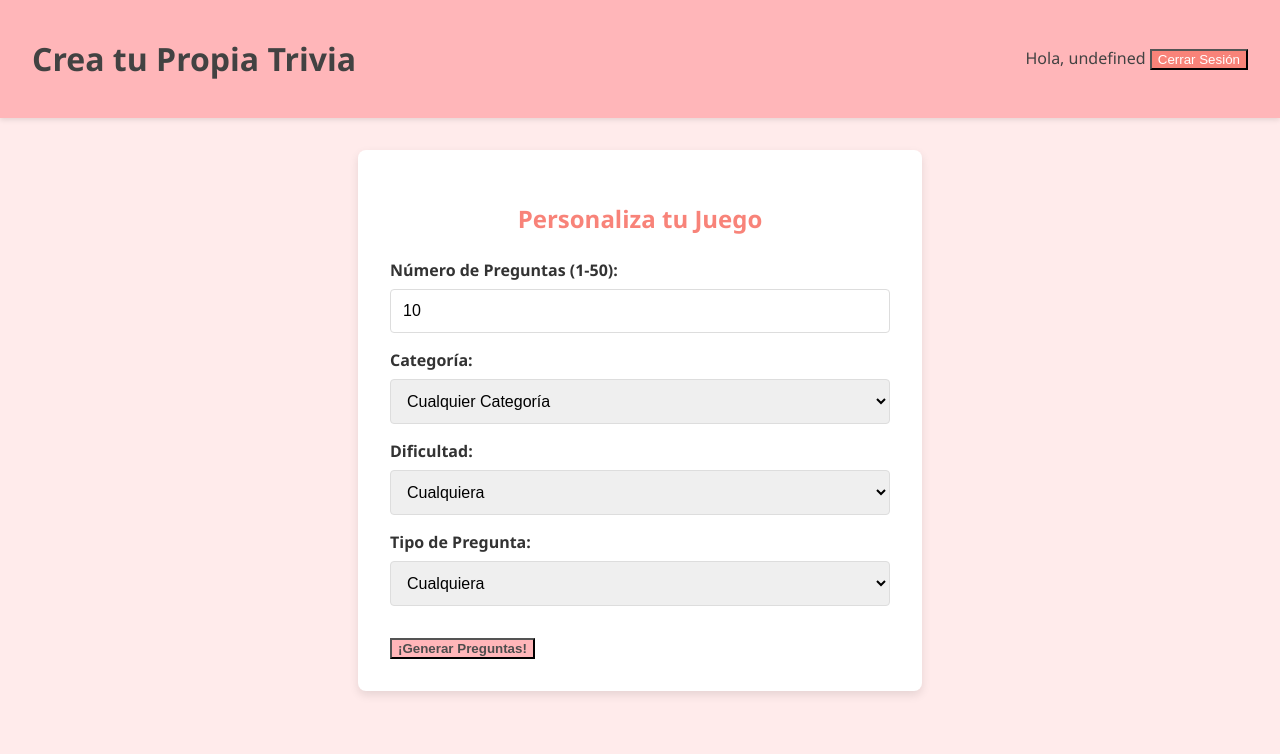
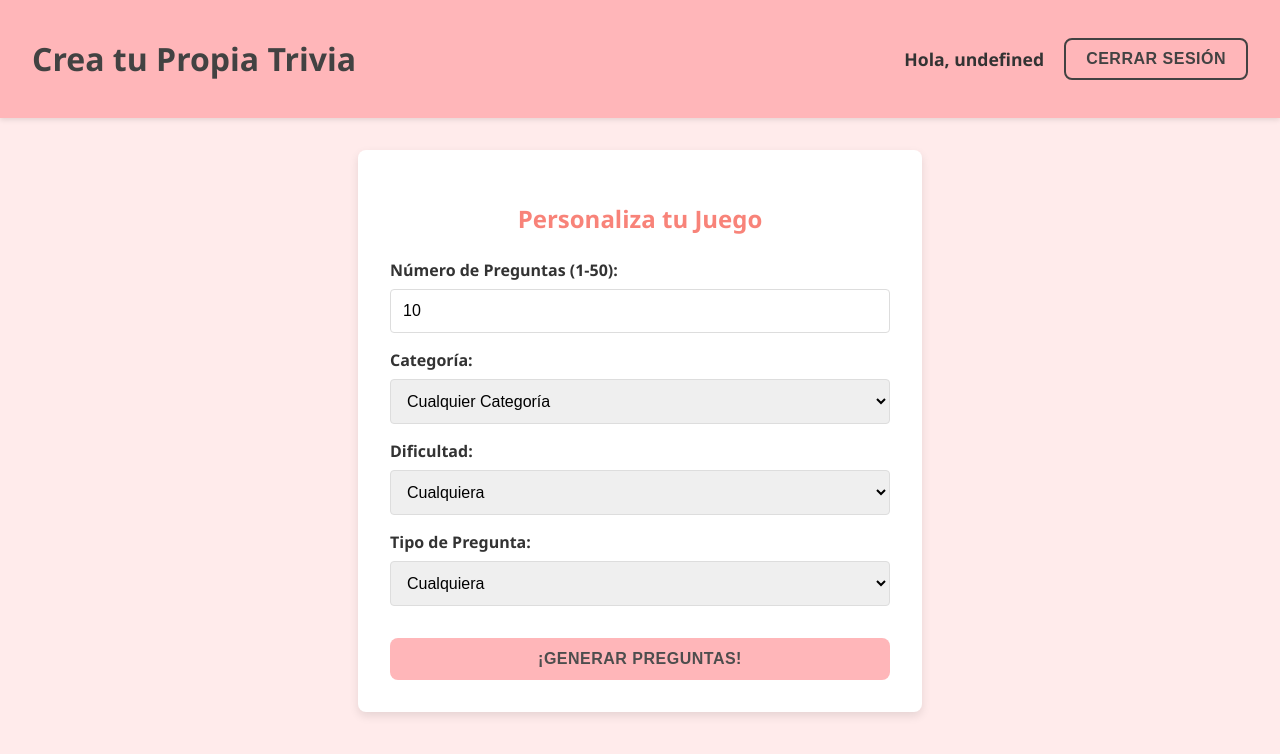
Before and after one commit to Brusle/Proyecto-P-gina-Simple, a plain HTML site: page ProyectopaginaAPI/principal/principal.html in a window 1280 px wide. Drawn offline with Linux system fonts and the light colour scheme; no server answers; sample sign-in values are in the browser's storage.

Commit message:
Cambios en botones, variedad de imagenes y detalles de colores

```diff
--- a/ProyectopaginaAPI/base/style.css
+++ b/ProyectopaginaAPI/base/style.css
@@ -13,12 +13,12 @@ body, html {
     left: 0;
     width: 100%;
     height: 100%;
-    /* RUTA CORREGIDA: Asume que tienes una carpeta 'Images' al mismo nivel que 'base' */
-    background-image: url('../Images/fondo.jpg');
+    /* La imagen de fondo ahora se establece con JavaScript */
     background-size: cover;
     background-position: center;
     filter: blur(0.2s) brightness(0.8);
     z-index: -1;
+    transition: background-image 0.5s ease-in-out; /* Efecto suave de cambio */
 }
 
 .main-container {
--- a/ProyectopaginaAPI/principal/principal.css
+++ b/ProyectopaginaAPI/principal/principal.css
@@ -15,10 +15,22 @@ header {
     box-shadow: 0 2px 5px rgba(0,0,0,0.1);
 }
 
-#logout-btn {
-    background-color: #F88379; /* Rojo pastel más oscuro */
-    color: white;
+.user-info {
+    display: flex;
+    align-items: center;
+    gap: 20px; /* Aumentado el espacio */
 }
+
+/* =================================================================== */
+/* NUEVOS ESTILOS PARA MENSAJE DE BIENVENIDA              */
+/* =================================================================== */
+#welcome-message {
+    font-size: 1.1em; /* Más grande */
+    font-weight: 700; /* Equivalente a 'bold' */
+    color: #333;
+}
+/* =================================================================== */
+
 
 main {
     display: flex;
@@ -61,9 +73,50 @@ main {
     box-sizing: border-box;
 }
 
-.generator-form button {
+/* =================================================================== */
+/* NUEVOS ESTILOS UNIFICADOS PARA BOTONES                 */
+/* =================================================================== */
+
+/* 1. Estilo base que ambos botones compartirán */
+.btn {
+    padding: 10px 20px;
+    font-size: 1rem;
+    font-weight: bold;
+    border: 2px solid transparent;
+    border-radius: 8px;
+    cursor: pointer;
+    transition: all 0.3s ease;
+    text-transform: uppercase;
+    letter-spacing: 0.5px;
+}
+
+/* 2. Estilo para el botón de acción principal (Generar) */
+.btn-primary {
+    background-color: #FFB6B9; /* Rojo pastel */
+    color: #4D4D4D;
+    width: 100%; /* Para que ocupe todo el ancho del formulario */
     margin-top: 1rem;
-    background-color: #FFB6B9; /* Rojo pastel */
-    font-weight: bold;
-    color: #4D4D4D;
 }
+
+.btn-primary:hover {
+    background-color: #FAABAE; /* Tono más oscuro */
+    box-shadow: 0 4px 8px rgba(0,0,0,0.1);
+    transform: translateY(-2px);
+}
+
+/* 3. Estilo para el botón de cerrar sesión (Logout) */
+.btn-logout {
+    background-color: transparent;
+    border-color: #424242; /* Borde del color del texto */
+    color: #424242;
+}
+
+.btn-logout:hover {
+    background-color: #424242;
+    color: white;
+}
+
+/* Eliminamos los estilos viejos y específicos para evitar conflictos */
+#logout-btn, .generator-form button {
+    /* Los estilos ahora vienen de las clases .btn, .btn-primary, y .btn-logout */
+}
--- a/ProyectopaginaAPI/principal/principal.html
+++ b/ProyectopaginaAPI/principal/principal.html
@@ -11,7 +11,7 @@
         <h1>Crea tu Propia Trivia</h1>
         <div class="user-info">
             <span id="welcome-message"></span>
-            <button id="logout-btn">Cerrar Sesión</button>
+            <button id="logout-btn" class="btn btn-logout">Cerrar Sesión</button>
         </div>
     </header>
 
@@ -50,7 +50,7 @@
                 </select>
             </div>
 
-            <button type="submit">¡Generar Preguntas!</button>
+            <button type="submit" class="btn btn-primary">¡Generar Preguntas!</button>
         </form>
     </main>
     <script src="principal.js"></script>
```
Also changed, not shown: ProyectopaginaAPI/base/script.js (+27 -2 lines), ProyectopaginaAPI/preguntas/preguntas.css (+4 -4 lines), ProyectopaginaAPI/Images/fondo10.jpg (added), ProyectopaginaAPI/Images/fondo4.jpg (added), ProyectopaginaAPI/Images/fondo6.jpg (added), ProyectopaginaAPI/Images/fondo7.jpg (added), ProyectopaginaAPI/Images/fondo9.jpg (added), ProyectopaginaAPI/css.css (deleted), ProyectopaginaAPI/html.html (deleted), ProyectopaginaAPI/js.js (deleted), 6 other files.
